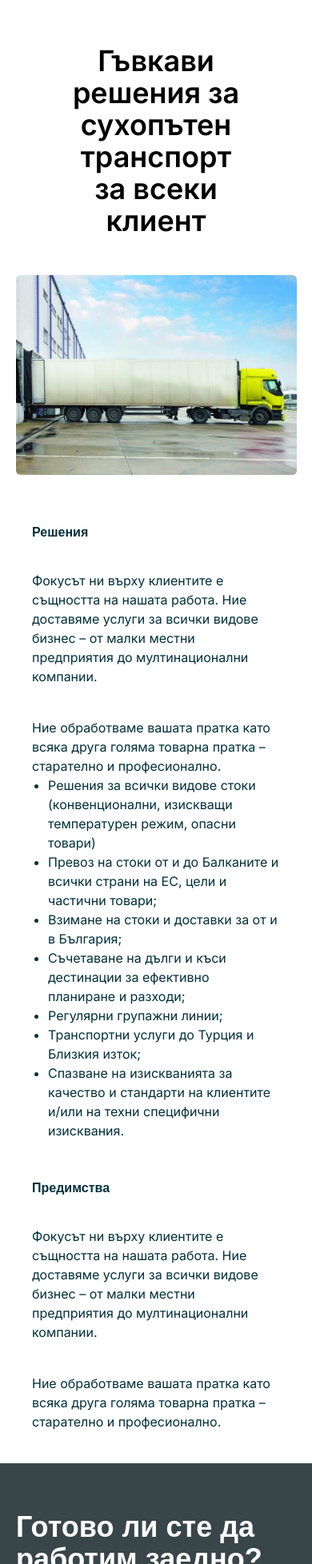
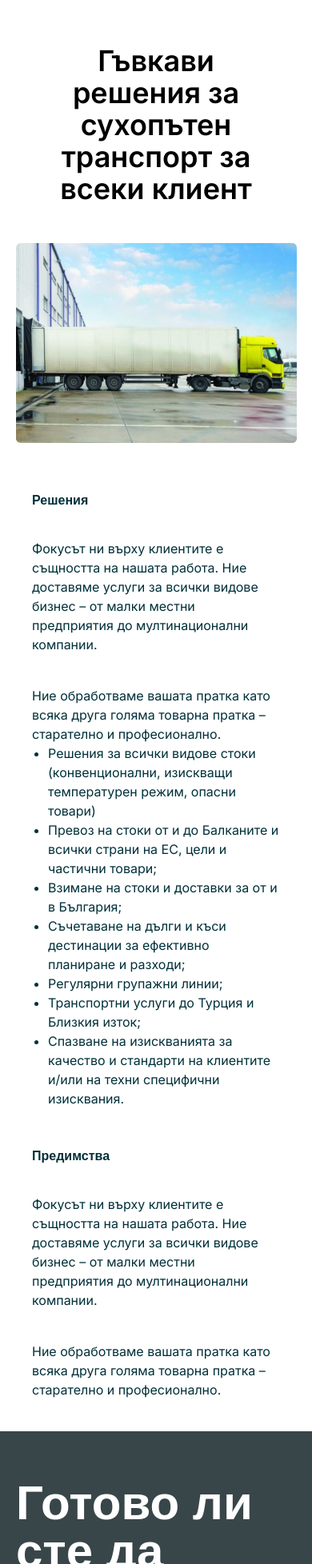
Before and after one commit to Anatoliy96/project-c, a Next.js app: page / in a window 390 px wide. Shown: the part 44-2000 px from the top of the page at 80% size. Built offline with nearby package versions, Linux system fonts and the light colour scheme.

Commit message:
text size change

```diff
--- a/src/app/components/Form.tsx
+++ b/src/app/components/Form.tsx
@@ -5,7 +5,7 @@ const Form = () => {
     <section className='bg-customGray'>
         <div className='flex flex-col items-center w-full h-full pb-10'>
         <div className='text-white font-space-grotesk lg:w-[50%] w-full mx-auto p-5'>
-            <h1 className='font-semibold lg:text-[72px] text-4xl mt-10'>Готово ли сте да работим заедно?</h1>
+            <h1 className='font-semibold lg:text-[72px] text-6xl mt-10 pb-8'>Готово ли сте да работим заедно?</h1>
             <p>Оставете вашият телефон и ние ще се свържем с вас, за да отговорим на всички въпроси</p>
         </div>
         <div className='flex p-4'>
--- a/src/app/components/Header.tsx
+++ b/src/app/components/Header.tsx
@@ -5,8 +5,8 @@ const Header = () => {
     <section>
         <div className='flex flex-col w-[90%] mx-auto text-center'>
             <div className='lg:w-[80%] w-full mx-auto p-10 text-customBlack'>
-            <h1 className='text-space-grotesk text-black font-semibold lg:text-[72px] w-[80%] w- full mx-auto
-             text-4xl md-mt-[70px] md:leading-[108%] md:-tracking-[4px] lg:w-[50%] lg:pt-10 pb-2'>Гъвкави решения за сухопътен транспорт за всеки клиент</h1>
+            <h1 className='text-space-grotesk text-black font-semibold lg:text-[72px] lg:w-[80%] w-full mx-auto
+             text-4xl md-mt-[70px] md:leading-[108%] md:-tracking-[4px] lg:pt-10 pb-2'>Гъвкави решения за сухопътен транспорт за всеки клиент</h1>
             </div>
             <div className='flex justify-center'>
             <img src='hero-image.png' width={969} height={690}></img>
```
